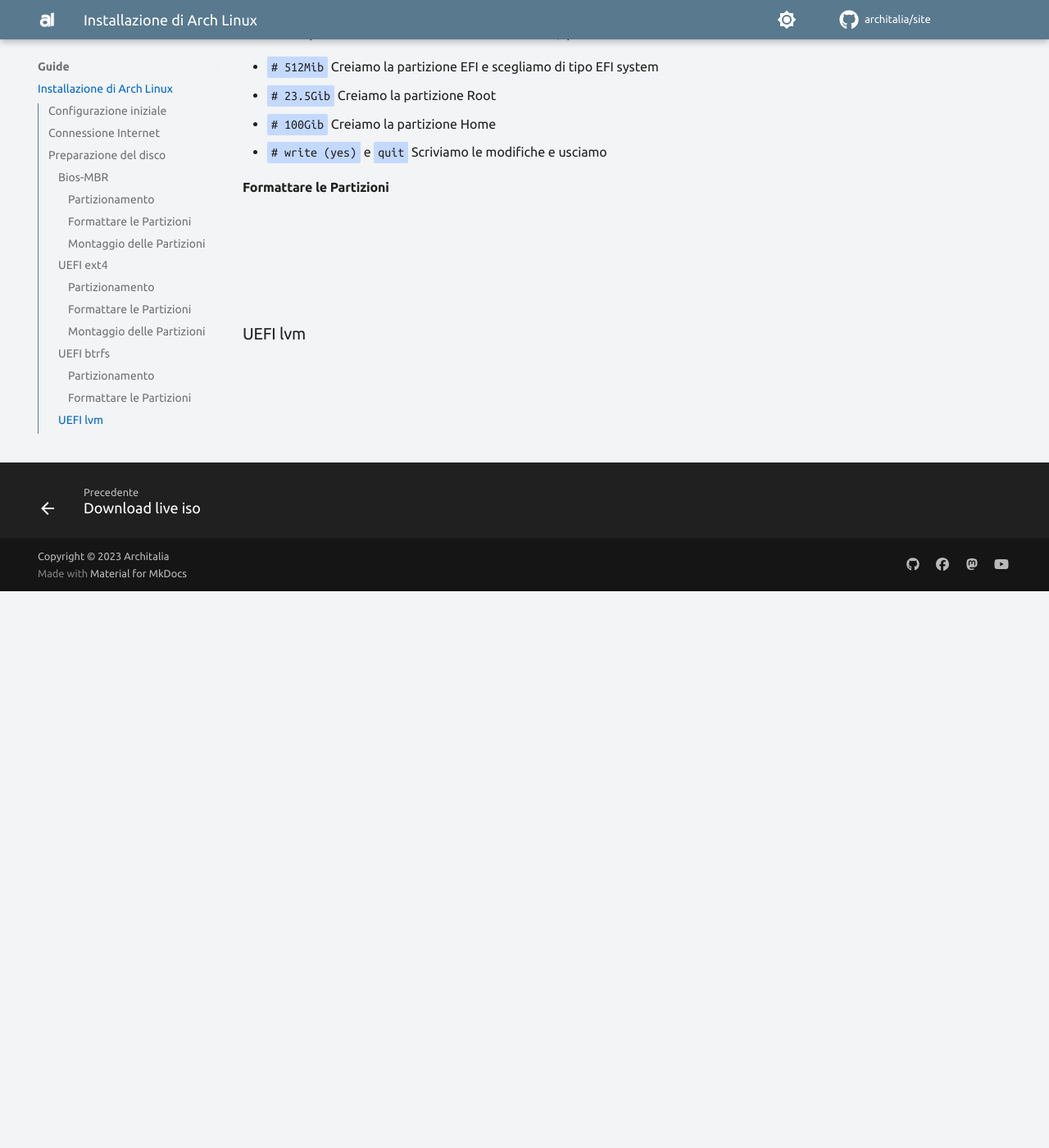
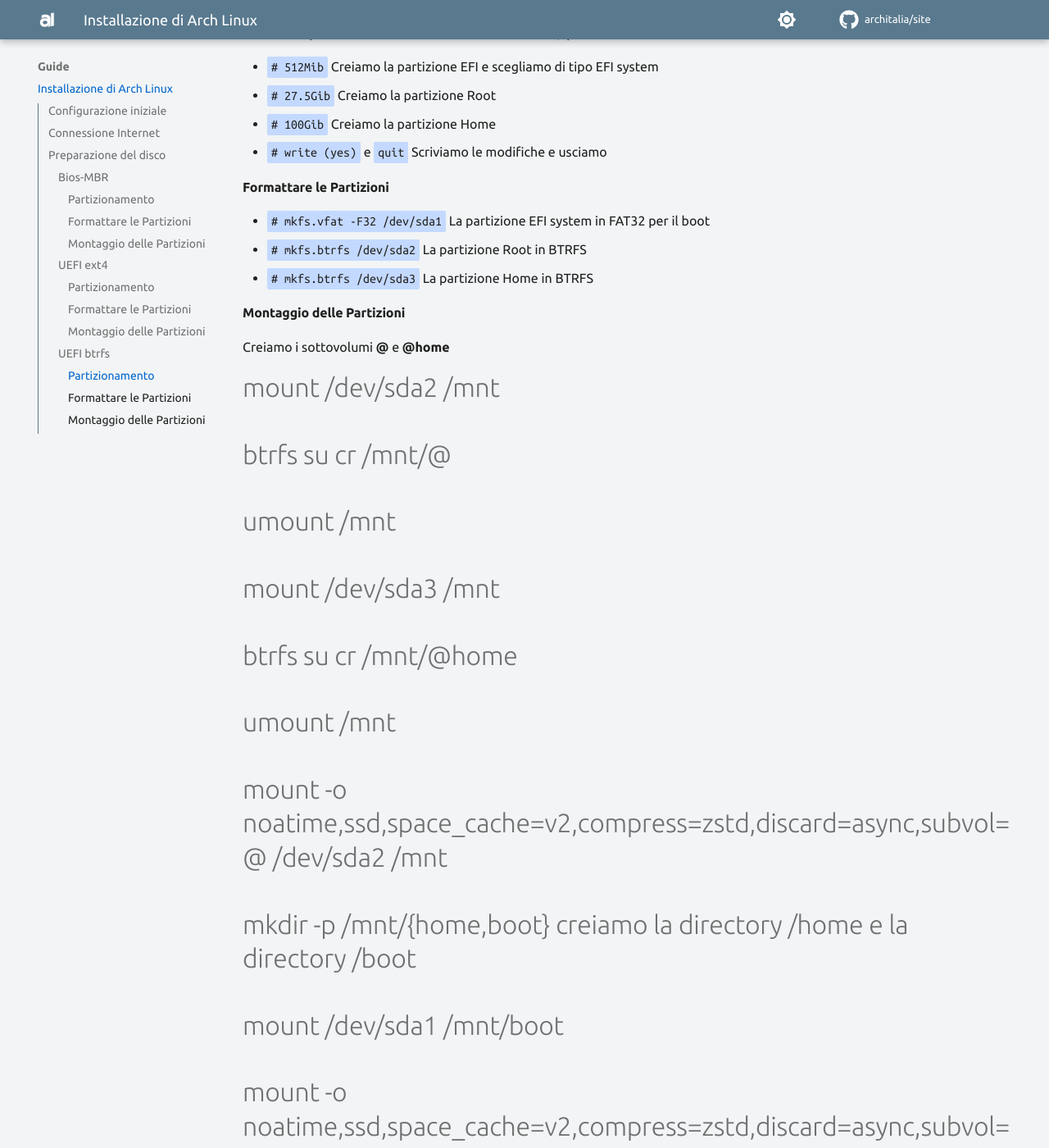
Before and after one commit to ArchItalia/site, an MkDocs documentation site: the page built from docs/Guide/guide.md, in a window 1280 px wide and 1400 px high, scrolled down 4306 px. Shown: the whole window at 82% size. Built offline with MkDocs 1.6.1 and Material for MkDocs 9.7.7, drawn with Linux system fonts in a browser that asks for light colours; comment, search, counter and statistics services are not loaded; the version menu is left out; before the commit the page ends 5027 px from its top, so only the background shows below that; some of the changed text lies outside the part shown.

Commit message:
Update guide.md

```diff
--- a/docs/Guide/guide.md
+++ b/docs/Guide/guide.md
@@ -145,12 +145,39 @@ Una volta individuata la nomenclatura del nostro disco usiamo **cfdisk**, qui ip
 Creiamo le partizioni necessarie all'installazione base, ipotizzando di avere un disco **SSD** da **128GiB**:
 
 - `# 512Mib`  Creiamo la partizione EFI e scegliamo di tipo EFI system
-- `# 23.5Gib`  Creiamo la partizione Root
+- `# 27.5Gib`  Creiamo la partizione Root
 - `# 100Gib`  Creiamo la partizione Home
 - `# write (yes)` e `quit`  Scriviamo le modifiche e usciamo
 
 #### Formattare le Partizioni
 
+- `# mkfs.vfat -F32 /dev/sda1` La partizione EFI system in FAT32 per il boot
+- `# mkfs.btrfs /dev/sda2` La partizione Root in BTRFS
+- `# mkfs.btrfs /dev/sda3` La partizione Home in BTRFS
+
+#### Montaggio delle Partizioni
+
+Creiamo i sottovolumi **@** e **@home**
+
+# mount /dev/sda2 /mnt
+
+# btrfs su cr /mnt/@
+
+# umount /mnt
+
+# mount /dev/sda3 /mnt
+
+# btrfs su cr /mnt/@home
+
+# umount /mnt
+
+# mount -o noatime,ssd,space_cache=v2,compress=zstd,discard=async,subvol=@ /dev/sda2 /mnt
+
+# mkdir -p /mnt/{home,boot} creiamo la directory /home e la directory /boot
+
+# mount /dev/sda1 /mnt/boot
+
+# mount -o noatime,ssd,space_cache=v2,compress=zstd,discard=async,subvol=@home /dev/sda3 /mnt/home
 
 
 <br><br><br><br>
```
